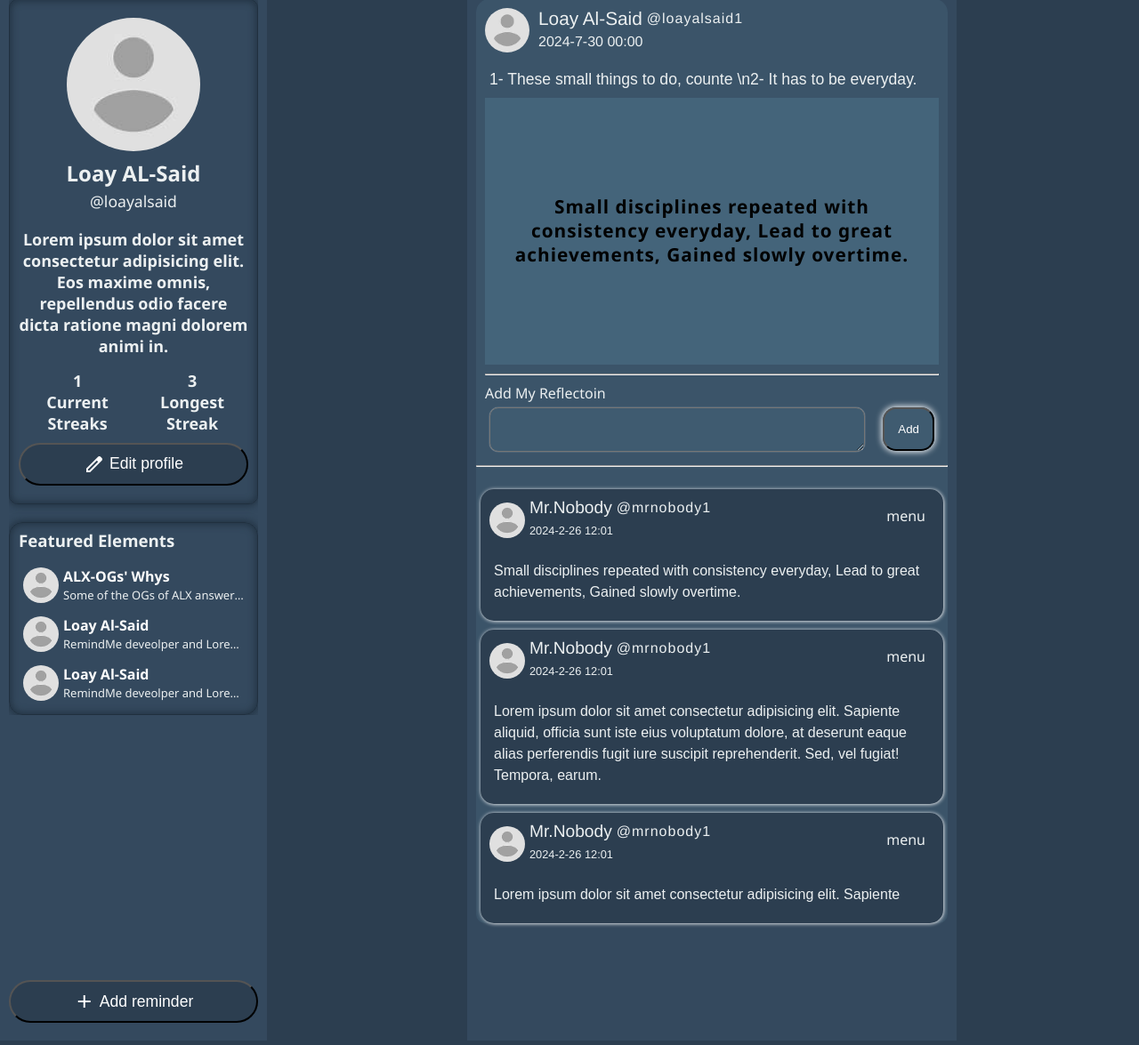
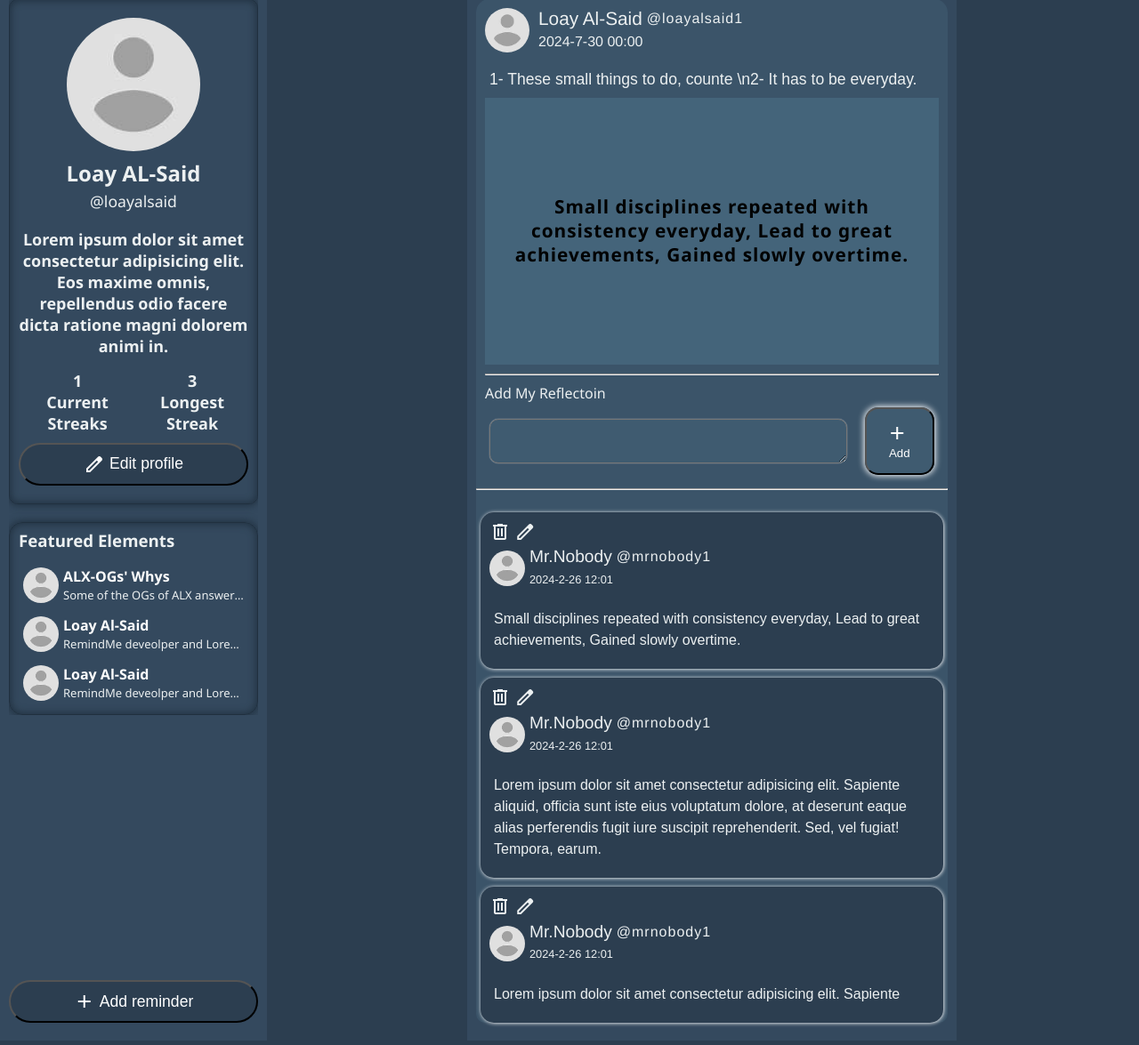
Before and after one commit to loayalsaid1/RemindMe, a Python web app: template app/templates/static_versions/reminder_reflections.html in a window 1280 px wide. Shown: the part 86-1261 px from the top of the page at 89% size. Run offline with Jinja, Linux system fonts and the light colour scheme; the template is opened without the code that fills it, so the values that code supplies are empty; some libraries are stand-ins or nearby versions.

Commit message:
Use proper icons

```diff
--- a/app/templates/static_versions/reminder_reflections.html
+++ b/app/templates/static_versions/reminder_reflections.html
@@ -174,13 +174,26 @@
 			<form method="POST" class="add_reflection">
 				<textarea name="reflection_text" id="reflection_text_input">
 				</textarea>
-				<button type="reset">Add</button>
+				<button type="reset">
+					<span class="material-symbols-outlined">
+						add
+					</span>
+					Add
+				</button>
 			</form>
 		</div>
 		<hr>
 		<section class="reflections">
 			<article data-user-id="userid" data-reflection-id="reflection-id" class="reflection">
-				<span class="menu_icon">menu</span>
+				<div class="options">
+					<span class="material-symbols-outlined">
+						delete
+					</span>
+
+					<span class="material-symbols-outlined">
+						edit
+					</span>
+				</div>
 				<div class="reflection_head">
 					<img src="../../static/images/profile_placeholder.png" alt="">
 					<div class="reflection_user_data">
@@ -196,7 +209,15 @@
 				</p>
 			</article>
 			<article data-user-id="userid" data-reflection-id="reflection-id" class="reflection">
-				<span class="menu_icon">menu</span>
+				<div class="options">
+					<span class="material-symbols-outlined">
+						delete
+					</span>
+
+					<span class="material-symbols-outlined">
+						edit
+					</span>
+				</div>
 				<div class="reflection_head">
 					<img src="../../static/images/profile_placeholder.png" alt="">
 					<div class="reflection_user_data">
@@ -214,7 +235,15 @@
 				</p>
 			</article>
 			<article data-user-id="userid" data-reflection-id="reflection-id" class="reflection">
-				<span class="menu_icon">menu</span>
+				<div class="options">
+					<span class="material-symbols-outlined delete_icon">
+						delete
+					</span>
+
+					<span class="material-symbols-outlined edit_icon">
+						edit
+					</span>
+				</div>
 				<div class="reflection_head">
 					<img src="../../static/images/profile_placeholder.png" alt="">
 					<div class="reflection_user_data">
```
